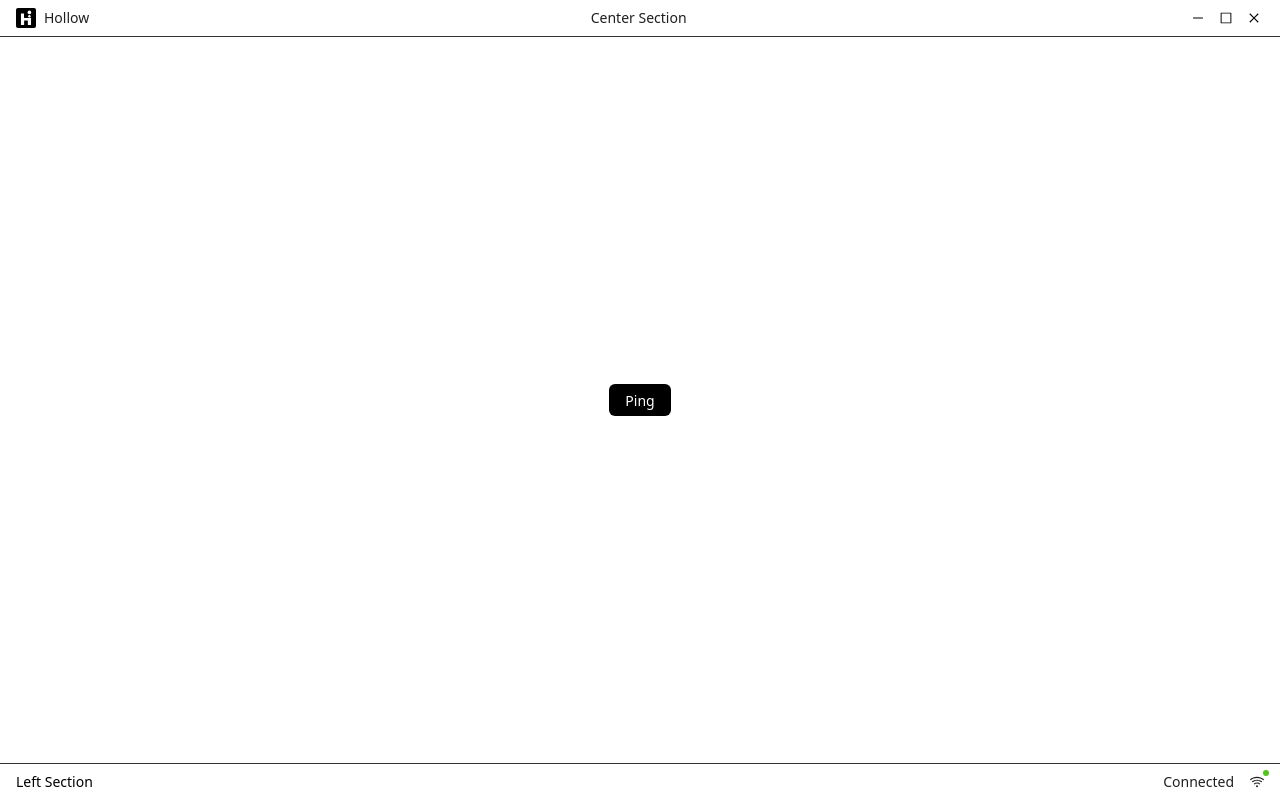
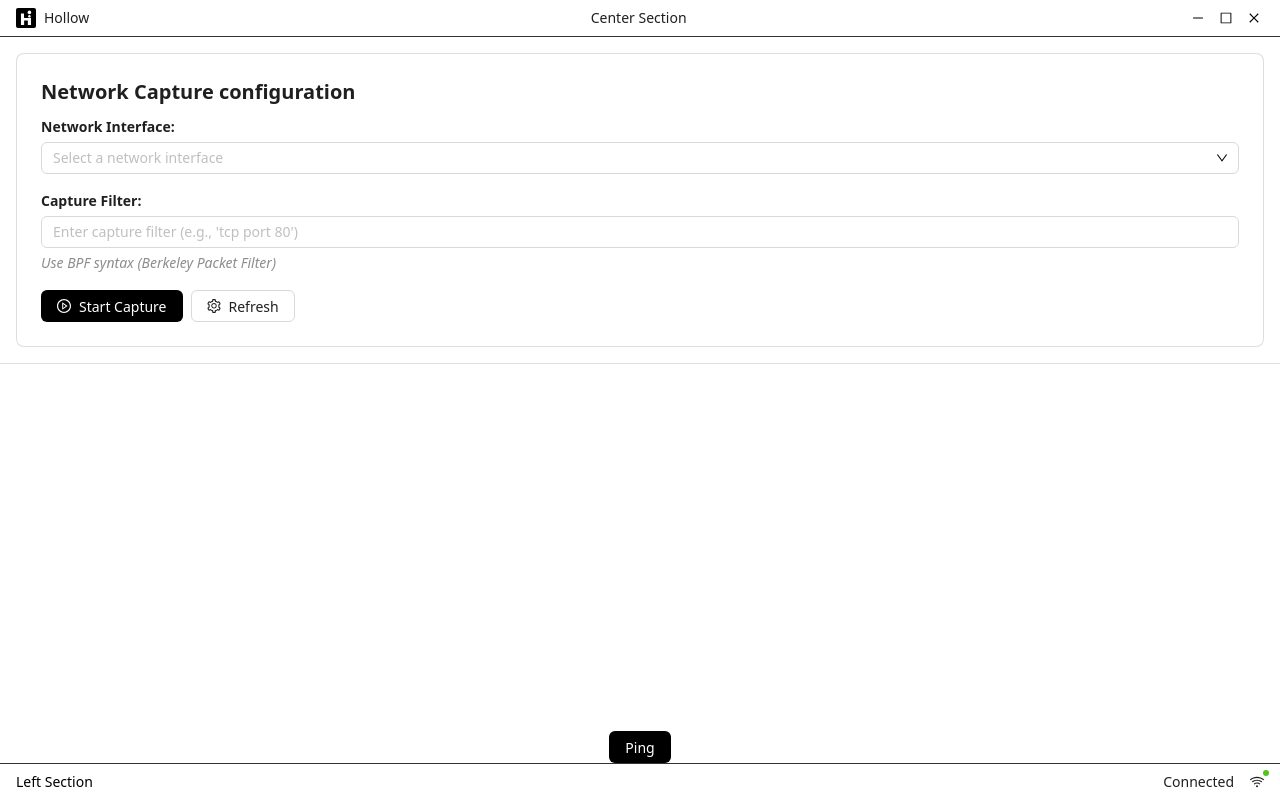
Before and after one commit to tejastn10/hollow, a React (Vite) app in the folder src/renderer/: page / in a window 1280 px wide. Built offline with nearby package versions, Linux system fonts and the light colour scheme; a web font is replaced by a local one.

Commit message:
feat: integrate NetworkInterfaceSelector into App component

```diff
--- a/src/renderer/src/App.tsx
+++ b/src/renderer/src/App.tsx
@@ -8,6 +8,9 @@ import styled from "styled-components";
 
 import { StatusBar } from "./container/StatusBar/StatusBar";
 import { TitleBar } from "./container/TitleBar/TitleBar";
+
+import { NetworkInterfaceSelector } from "./container/NetworkInterface/NetworkInterfaceSelector";
+
 import { PermissionModal } from "./container/PermissionModal/PermissionModal";
 
 const App: FC = () => {
@@ -39,6 +42,17 @@ const App: FC = () => {
 				<AntdApp>
 					<AppContainer>
 						<TitleBar />
+
+						<MainContent>
+							<ControlPanel>
+								<NetworkInterfaceSelector
+									isCapturing={false}
+									onStopCapture={() => {}}
+									onStartCapture={() => {}}
+								/>
+							</ControlPanel>
+						</MainContent>
+
 						<Button type="primary" onClick={handleModalVisibility}>
 							Ping
 						</Button>
@@ -72,3 +86,23 @@ const AppContainer = styled.div`
 
 	overflow: hidden;
 `;
+
+const MainContent = styled.div`
+	display: flex;
+	flex-direction: column;
+	width: 100%;
+
+	flex: 1;
+	overflow: hidden;
+`;
+
+const ControlPanel = styled.div`
+	padding: 1rem;
+
+	display: flex;
+	flex-direction: column;
+
+	gap: 1rem;
+
+	border-bottom: 1px solid ${(props) => (props.theme === "dark" ? "#333333" : "#e0e0e0")};
+`;
```
